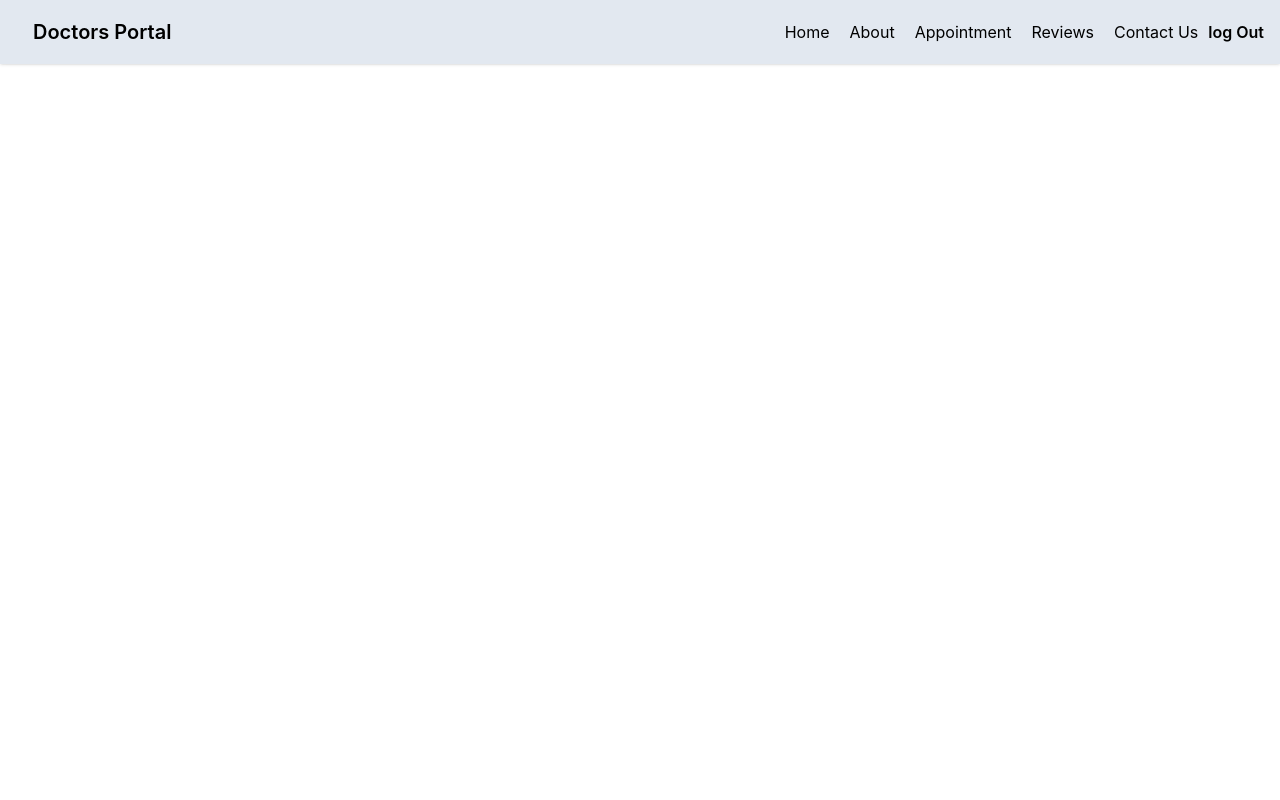
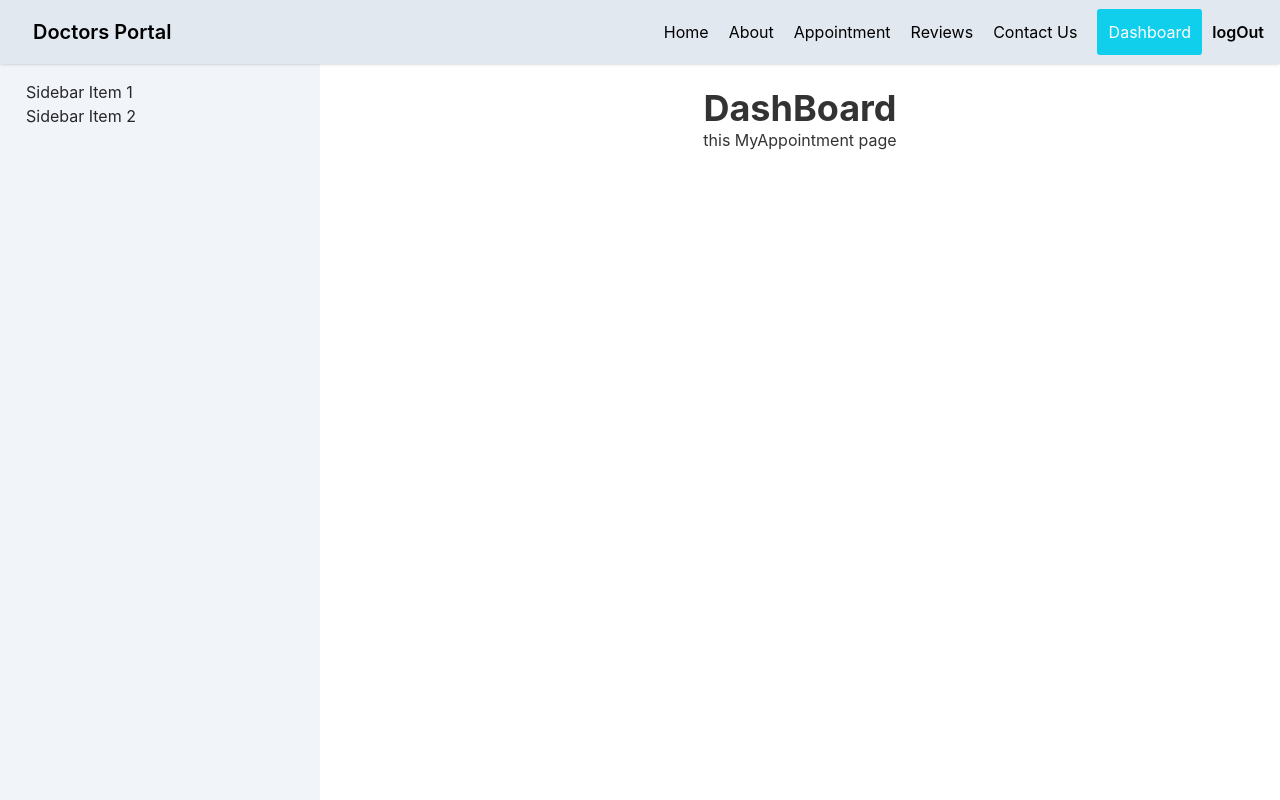
Before and after one commit to abdur-rashid-khan/Doctors-Portal-client, a React (Create React App) app: page /dashboard in a window 1280 px wide. Built offline with nearby package versions, Linux system fonts and the light colour scheme; no server answers; sample sign-in values are in the browser's storage.

Commit message:
dashbord set up an other

```diff
--- a/src/App.js
+++ b/src/App.js
@@ -9,6 +9,10 @@ import Contact from './Components/Page/Contact/Contact';
 import Login from './Components/Page/Login/Login';
 import SignUp from './Components/Page/signUp/signUp';
 import RequireAuth from './Components/Page/RequireAuth/RequireAuth';
+import DashBoard from './Components/Page/DashBoard/DashBoard';
+import MyAppointment from './Components/Page/DashBoard/MyAppointment/MyAppointment';
+import MyReview from './Components/Page/DashBoard/MyReview/MyReview';
+
 
 function App() {
   return (
@@ -20,6 +24,13 @@ function App() {
         <Route path="/appointment" element={<RequireAuth>
           <Appointment></Appointment>
         </RequireAuth>} />
+        <Route path="dashboard" element={<RequireAuth>
+          <DashBoard/>
+        </RequireAuth>} >
+          <Route  index element={<MyAppointment></MyAppointment>}></Route>
+          <Route path='review' element={<MyReview></MyReview>}></Route>
+
+        </Route>
         <Route path="/reviews" element={<Reviews />} />
         <Route path="/contact" element={<Contact />} />
         <Route path="/signUp" element={<SignUp />} />
--- a/src/Components/Page/Appointment/AppointmentModal/AppointmentModal.js
+++ b/src/Components/Page/Appointment/AppointmentModal/AppointmentModal.js
@@ -3,8 +3,9 @@ import React from "react";
 import { useAuthState } from 'react-firebase-hooks/auth';
 import auth from "../../../../firebase.init";
 
-const AppointmentModal = ({ treatment, date, setTreatment }) => {
+const AppointmentModal = ({ treatment, date, setTreatment , refetch}) => {
   const { name  , slots, _id} = treatment;
+  console.log(slots);
   const [user, loading, error] = useAuthState(auth);
   const BookingTreatment = e =>{
     e.preventDefault();
@@ -38,7 +39,7 @@ const AppointmentModal = ({ treatment, date, setTreatment }) => {
       }
       console.log(data)
     })
-    e.target.reset();
+    refetch()
     setTreatment(null)
   }
   return (
--- a/src/Components/Page/Appointment/AvailableAppointment/AvailableAppointment.js
+++ b/src/Components/Page/Appointment/AvailableAppointment/AvailableAppointment.js
@@ -1,17 +1,27 @@
 import { format } from "date-fns";
 import React, { useEffect, useState } from "react";
+import { useQuery } from "react-query";
+import Loading from "../../../shared/Loading/Loading";
 import AppointmentModal from "../AppointmentModal/AppointmentModal";
 import SingleAppointment from "../SingleAppointment/SingelAppointment";
 
 const AvailableAppointment = ({ date }) => {
-  const [appointment, setAppointment] = useState([]);
+  // const [appointment, setAppointment] = useState([]);
   const [treatment, setTreatment] = useState(null);
   const formattedDate = format(date, 'PP');
-  useEffect(() => {
-    fetch(`http://localhost:5000/available?date=${formattedDate}`)
-      .then((res) => res.json())
-      .then((data) => setAppointment(data));
-  }, []);
+  // use react-query fast time
+
+  // useEffect(() => {
+  //   fetch(`http://localhost:5000/available?date=${formattedDate}`)
+  //     .then((res) => res.json())
+  //     .then((data) => setAppointment(data));
+  // }, [formattedDate]);
+  const {data:appointment , isLoading , refetch} = useQuery(['available',formattedDate],() =>
+  fetch(`http://localhost:5000/available?date=${formattedDate}`).then(res =>
+    res.json()));
+  if(isLoading){
+    return <Loading></Loading>
+  }
   return (
     <div>
       <section className="py-10">
@@ -32,6 +42,7 @@ const AvailableAppointment = ({ date }) => {
                   appointment={s}
                   key={s._id}
                   setTreatment={setTreatment}
+
                 ></SingleAppointment>
               ))}
             </div>
@@ -40,8 +51,8 @@ const AvailableAppointment = ({ date }) => {
                 treatment={treatment}
                 date={date}
                 setTreatment={setTreatment}
+                refetch={refetch}
               ></AppointmentModal>
-
             )}
           </div>
         </div>
--- a/src/Components/Page/Appointment/SingleAppointment/SingelAppointment.js
+++ b/src/Components/Page/Appointment/SingleAppointment/SingelAppointment.js
@@ -1,6 +1,6 @@
 import React from "react";
 
-const SingleAppointment = ({ appointment,setTreatment }) => {
+const SingleAppointment = ({ appointment,setTreatment, }) => {
   const { name, available } = appointment;
   return (
     <div className="">
@@ -22,7 +22,7 @@ const SingleAppointment = ({ appointment,setTreatment }) => {
             </p>
           </div>
           <div className="card-actions justify-center">
-          {/* <  class="btn modal-button">open modal</> */}
+          {/* <  className="btn modal-button">open modal</> */}
             <label
             htmlFor="booking-modal"
               className={
@@ -40,6 +40,7 @@ const SingleAppointment = ({ appointment,setTreatment }) => {
         </div>
       </div>
     </div>
+
   );
 };
 
--- /dev/null
+++ b/src/Components/Page/DashBoard/DashBoard.js
@@ -0,0 +1,40 @@
+import React from 'react';
+import { Link, Outlet } from 'react-router-dom';
+// for hero icon
+import { ChevronRightIcon } from '@heroicons/react/solid'
+
+const DashBoard = () => {
+	return (
+		<div className="container mx-auto px-2 lg:px-0">
+			<div className="drawer drawer-mobile pt-16">
+				<input id="open-dashboard-menu" type="checkbox" className="drawer-toggle" />
+				<div className="drawer-content  flex flex-col">
+					{/* <!-- Page content here --> */}
+					<div className="text-left mt-4 ">
+						<label htmlFor="open-dashboard-menu" className="w-10 rounded h-10 inline-block cursor-pointer bg-blue-500 hover:bg-blue-800 text-white lg:hidden"><span><ChevronRightIcon /></span> </label>
+					</div>
+					<div className="text-center py-2">
+						<div id="header">
+							<h1 className='text-4xl font-bold '>DashBoard </h1>
+						</div>
+						<div className="">
+							<Outlet></Outlet>
+						</div>
+					</div>
+
+				</div>
+				<div className="drawer-side">
+					<label htmlFor="open-dashboard-menu" className="drawer-overlay"></label>
+					<ul className="menu p-4 overflow-y-auto w-80 bg-slate-100 border-r-1 shadow-lg  text-zinc-800">
+						{/* <!-- Sidebar content here --> */}
+						<li><Link to={'/dashboard'}>Sidebar Item 1</Link></li>
+						<li><Link to={'/dashboard/review'}>Sidebar Item 2</Link></li>
+					</ul>
+
+				</div>
+			</div>
+		</div>
+	);
+};
+
+export default DashBoard;
--- /dev/null
+++ b/src/Components/Page/DashBoard/MyAppointment/MyAppointment.js
@@ -0,0 +1,11 @@
+import React from 'react';
+
+const MyAppointment = () => {
+    return (
+        <div>
+            <h1>this MyAppointment page</h1>
+        </div>
+    );
+};
+
+export default MyAppointment;
--- /dev/null
+++ b/src/Components/Page/DashBoard/MyReview/MyReview.js
@@ -0,0 +1,11 @@
+import React from 'react';
+
+const MyReview = () => {
+    return (
+        <div>
+            <h1>this my review page</h1>
+        </div>
+    );
+};
+
+export default MyReview;
--- a/src/Components/shared/Header/Header.js
+++ b/src/Components/shared/Header/Header.js
@@ -3,13 +3,13 @@ import { useAuthState } from "react-firebase-hooks/auth";
 import { Link, useNavigate } from "react-router-dom";
 import auth from "../../../firebase.init";
 import CustomLink from "../../Page/Active/CustomLink";
-import {  signOut } from 'firebase/auth';
+import { signOut } from 'firebase/auth';
 import './Header.css'
 
 const Header = () => {
   let navigate = useNavigate();
   const [user, loading, error] = useAuthState(auth);
-  const logOutBtn = (e) =>{
+  const logOutBtn = (e) => {
     e.preventDefault();
     signOut(auth);
   }
@@ -53,6 +53,11 @@ const Header = () => {
               <li>
                 <CustomLink className='text-base my-2' to={"/contact"}>Contact Us</CustomLink>
               </li>
+              <li>
+                {
+                  user && <CustomLink className='text-base my-2' to={'/dashboard'} >Dashboard</CustomLink>
+                }
+              </li>
             </ul>
           </div>
           <Link to={'/'} className="btn btn-ghost normal-case text-xl">Doctors Portal</Link>
@@ -75,13 +80,18 @@ const Header = () => {
               <li>
                 <CustomLink to={"/contact"}>Contact Us</CustomLink>
               </li>
+              <li>
+                {
+                  user && <CustomLink to={'/dashboard'} >Dashboard</CustomLink>
+                }
+              </li>
             </ul>
           </div>
+
           {
-          user?<button onClick={logOutBtn} className="text-black font-semibold">log Out</button> :
+            user ? <button onClick={logOutBtn} className="text-black font-semibold">logOut</button> :
               <Link to={'/login'} >Login</Link>
           }
-
         </div>
       </div>
     </nav>
--- /dev/null
+++ b/src/Components/shared/Loading/Loading.css
@@ -0,0 +1,10 @@
+#loading{
+    position: absolute;
+    top: 50%;
+    left: 50%;
+    transform: translate(-50% , -50%);
+    -webkit-transform: translate(-50% , -50%);
+    -moz-transform: translate(-50% , -50%);
+    -ms-transform: translate(-50% , -50%);
+    -o-transform: translate(-50% , -50%);
+}
--- a/src/Components/shared/Loading/Loading.js
+++ b/src/Components/shared/Loading/Loading.js
@@ -1,10 +1,11 @@
 import React from "react";
+import './Loading.css'
 
 const Loading = () => {
   return (
-<div className="flex items-center justify-center py-4">
-    <div className="w-16 h-16 border-4 border-blue-400 border-solid rounded-full animate-spin border-t-transparent"></div>
-</div>
+    <div id="loading" className="flex items-center justify-center py-4 pt-16 ">
+      <div className="w-16 h-16 border-4 border-blue-400 border-solid rounded-full animate-spin border-t-transparent"></div>
+    </div>
   );
 };
 
```
Lines whose indentation alone changed are shown as unchanged.
